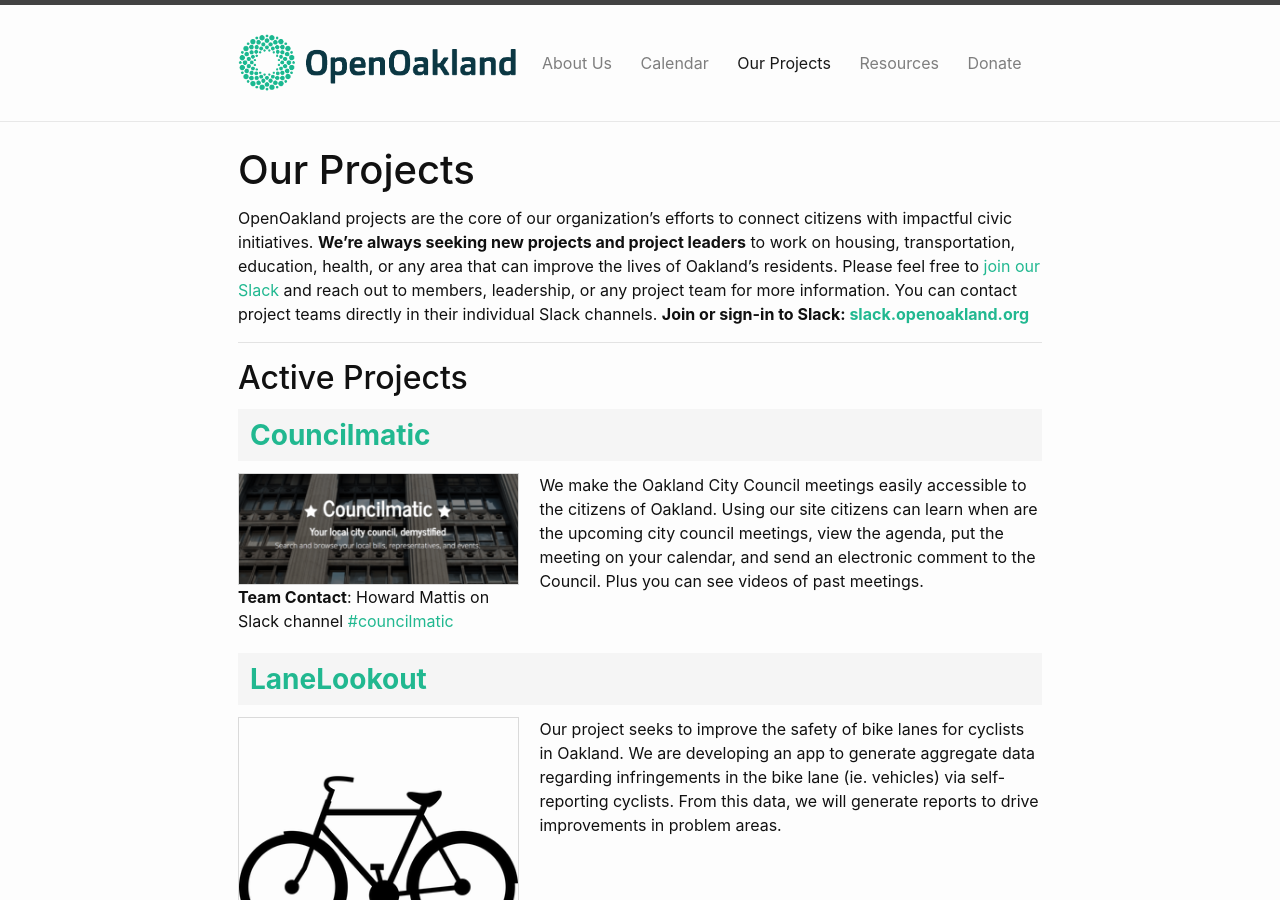
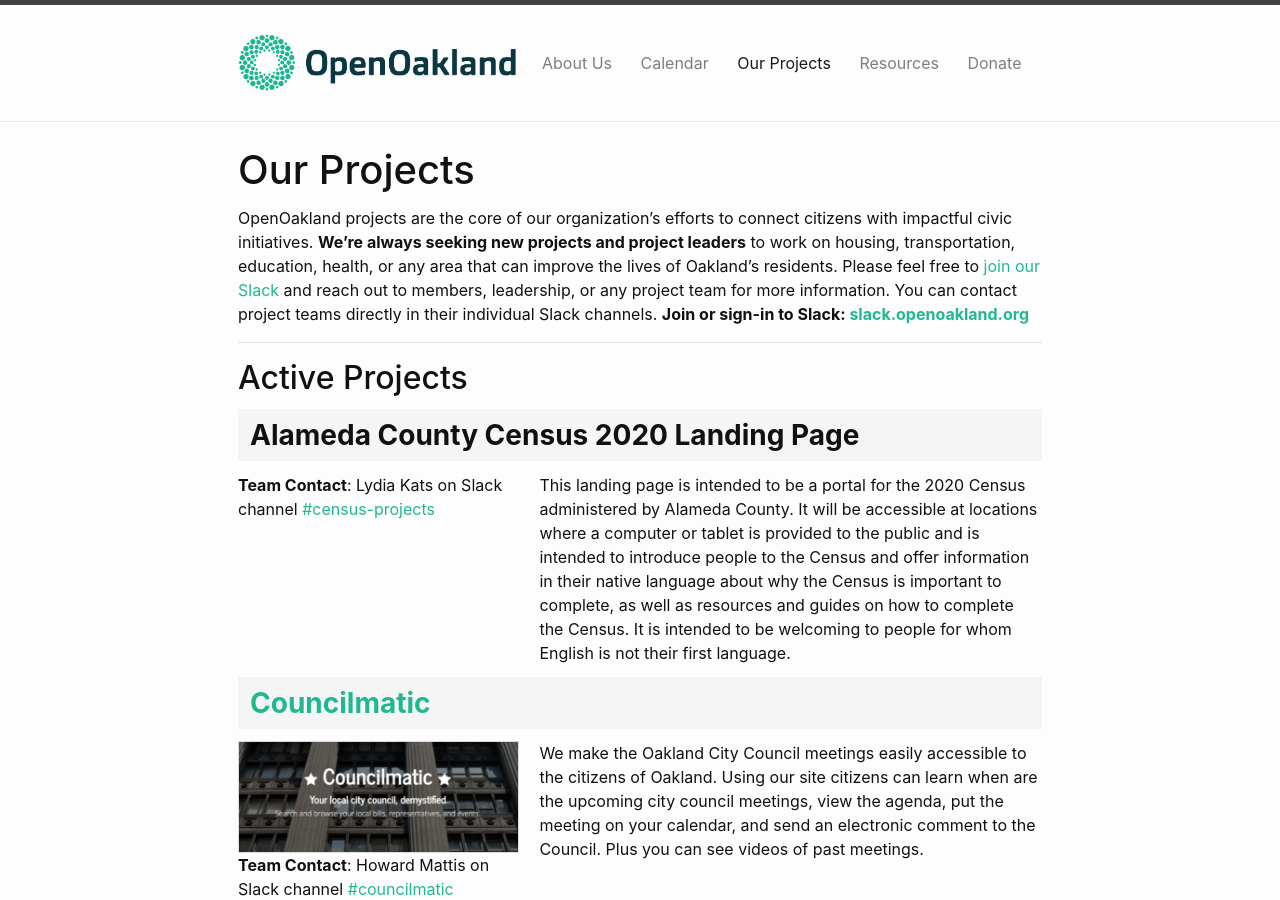
Before and after one commit to openoakland/openoakland.org, a Jekyll site: the page built from src/projects.md, in a window 1280 px wide and 900 px high. Built offline with Jekyll 4.4.1, drawn with Linux system fonts in a browser that asks for light colours.

Commit message:
Add census landing page to Active Projects list

```diff
--- a/src/_data/active_projects.yml
+++ b/src/_data/active_projects.yml
@@ -1,3 +1,10 @@
+- name: Alameda County Census 2020 Landing Page
+  image:
+  link:
+  leader: Lydia Kats
+  slack_id: CJJ9B9A3S
+  slack_channel: census-projects
+  description: This landing page is intended to be a portal for the 2020 Census administered by Alameda County. It will be accessible at locations where a computer or tablet is provided to the public and is intended to introduce people to the Census and offer information in their native language about why the Census is important to complete, as well as resources and guides on how to complete the Census. It is intended to be welcoming to people for whom English is not their first language.
 - name: Councilmatic
   image: councilmatic_300x118.png
   link: http://councilmatic.aws.openoakland.org/pc/
```
